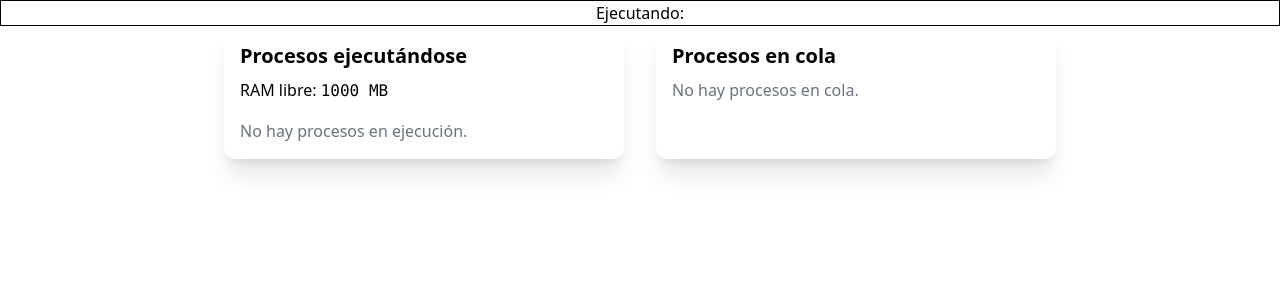
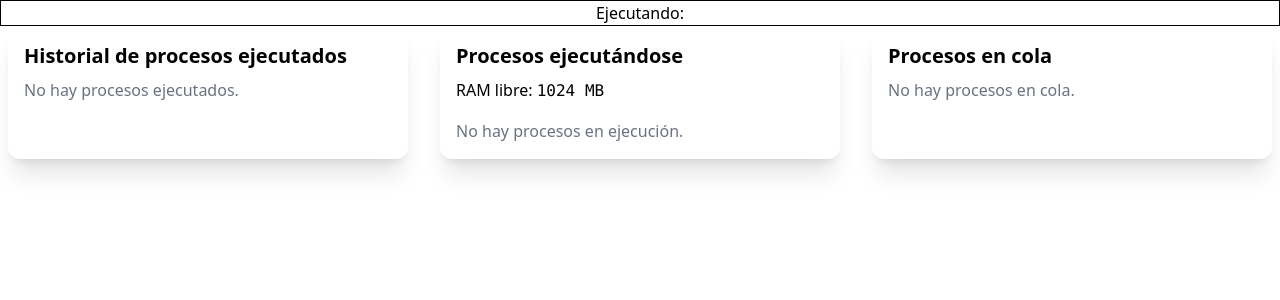
Before and after one commit to Maynor06/SimulatorOfProcessUmg, a React (Vite) app: page /simulador in a window 1280 px wide. Shown: the top 300 px of the page. Built offline with nearby package versions, Linux system fonts and the light colour scheme.

Commit message:
[FIX] mejorando logica del simulador

```diff
--- a/src/components/BarraSimulatorProcess.tsx
+++ b/src/components/BarraSimulatorProcess.tsx
@@ -1,7 +1,7 @@
-import { useEffect, useState } from "react";
+
+import { useEffect, useState, useRef } from "react";
 import { useProcesoContext } from "../context/ProcesoContext";
 
-const RAM_INICIAL = 1000; // Puedes ajustar el valor inicial de RAM
 
 type ProcesoCorriendo = {
     PID: number;
@@ -10,60 +10,128 @@ type ProcesoCorriendo = {
     Duration: number;
     isRunning: boolean;
     isDone: boolean;
+    startTime?: number; // timestamp en ms
 };
 
 const BarraSimulatorProcess = () => {
-    const [ram, setRam] = useState(RAM_INICIAL);
-    const { procesos } = useProcesoContext();
+    const { procesos, memoriaTotal } = useProcesoContext();
+    const [ram, setRam] = useState(memoriaTotal);
     const [procesosCorriendo, setProcesosCorriendo] = useState<ProcesoCorriendo[]>([]);
     const [procesosPendientes, setProcesosPendientes] = useState<ProcesoCorriendo[]>([]);
-    const [ejecutados, setEjecutados] = useState<number[]>([]);
+    const [procesosEjecutados, setProcesosEjecutados] = useState<ProcesoCorriendo[]>([]);
+
+    // Actualiza los arrays de corriendo y pendientes según la RAM y los ejecutados
+    const actualizarColas = (procesosBase: ProcesoCorriendo[], ejecutados: ProcesoCorriendo[]) => {
+        let ramDisponible = memoriaTotal;
+        const corriendo: ProcesoCorriendo[] = [];
+        const pendientes: ProcesoCorriendo[] = [];
+
+        // Filtra los procesos que no han sido ejecutados
+        const noEjecutados = procesosBase.filter(
+            p => !ejecutados.some(e => e.PID === p.PID)
+        );
+
+        for (const proceso of noEjecutados) {
+            if (ramDisponible >= proceso.MemoriaRequired) {
+                ramDisponible -= proceso.MemoriaRequired;
+                corriendo.push({ ...proceso, isRunning: true, isDone: false, startTime: Date.now() });
+            } else {
+                pendientes.push({ ...proceso, isRunning: false, isDone: false });
+            }
+        }
+        setProcesosCorriendo(prev => {
+            // Mantener startTime si el proceso ya estaba corriendo
+            return corriendo.map(p => {
+                const old = prev.find(o => o.PID === p.PID);
+                return old && old.isRunning && !old.isDone && old.startTime ? { ...p, startTime: old.startTime } : p;
+            });
+        });
+        setProcesosPendientes(pendientes);
+        setRam(ramDisponible);
+    };
+
+    // Inicializa las colas al montar o cuando cambian los procesos/contexto
+    useEffect(() => {
+        // Convertir procesos del contexto a ProcesoCorriendo
+        const procesosCorriendoBase: ProcesoCorriendo[] = procesos.map(p => ({
+            ...p,
+            isRunning: false,
+            isDone: false
+        }));
+        actualizarColas(procesosCorriendoBase, procesosEjecutados);
+        // eslint-disable-next-line
+    }, [procesos, procesosEjecutados]);
+
+    // Maneja la ejecución de los procesos corriendo
+    // Timers persistentes por proceso
+
+    const timersRef = useRef<Map<number, number>>(new Map());
 
     useEffect(() => {
-        // Solo ejecuta el proceso que está corriendo actualmente
-        const procesoActual = procesosCorriendo.find(p => p.isRunning && !p.isDone);
-        if (!procesoActual) return;
+        procesosCorriendo.forEach((proceso) => {
+            if (proceso.isRunning && !proceso.isDone && proceso.startTime) {
+                if (procesosEjecutados.some(e => e.PID === proceso.PID)) return;
 
-        const timer = setTimeout(() => {
-            setProcesosCorriendo(prev => prev.map(p =>
-                p.PID === procesoActual.PID ? { ...p, isRunning: false, isDone: true } : p
-            ));
-            setRam(prevRam => Math.min(prevRam + procesoActual.MemoriaRequired, RAM_INICIAL));
-            setEjecutados(prev => [...prev, procesoActual.PID]);
-        }, procesoActual.Duration * 1000);
+                if (timersRef.current.has(proceso.PID)) return;
 
-        return () => clearTimeout(timer);
-    }, [procesosCorriendo]);
+                // Calcular tiempo restante
+                const elapsed = Date.now() - proceso.startTime;
+                const remaining = proceso.Duration * 1000 - elapsed;
+                if (remaining <= 0) {
+                    setProcesosEjecutados(prev => {
+                        if (prev.some(e => e.PID === proceso.PID)) return prev;
+                        return [...prev, { ...proceso, isRunning: false, isDone: true }];
+                    });
+                    timersRef.current.delete(proceso.PID);
+                    return;
+                }
+                const timerId = window.setTimeout(() => {
+                    setProcesosEjecutados(prev => {
+                        if (prev.some(e => e.PID === proceso.PID)) return prev;
+                        return [...prev, { ...proceso, isRunning: false, isDone: true }];
+                    });
+                    timersRef.current.delete(proceso.PID);
+                }, remaining);
+                timersRef.current.set(proceso.PID, timerId);
+            }
+        });
 
-    useEffect(() => {
-        // Calcular la cola y RAM localmente para evitar duplicados
-        let ramDisponible = RAM_INICIAL;
-        const nuevaCola: ProcesoCorriendo[] = [];
-        const procesosPendientes = procesos.filter(
-            (proceso) => !ejecutados.includes(proceso.PID)
-        );
+        timersRef.current.forEach((timerId, pid) => {
+            if (!procesosCorriendo.some(p => p.PID === pid && p.isRunning && !p.isDone)) {
+                clearTimeout(timerId);
+                timersRef.current.delete(pid);
+            }
+        });
 
-        for (const proceso of procesosPendientes) {
-            if (ramDisponible >= proceso.MemoriaRequired) {
-                ramDisponible -= proceso.MemoriaRequired;
-                nuevaCola.push({ ...proceso, isRunning: true, isDone: false });
-            }
-        }
-
-        setProcesosCorriendo(nuevaCola);
-        setRam(ramDisponible);
-        // eslint-disable-next-line
-    }, [procesos, ejecutados]);
-
-    // Procesos pendientes (en cola, no ejecutados ni corriendo)
-    const pendientes = procesos.filter(
-        (proceso) =>
-            !ejecutados.includes(proceso.PID) &&
-            !procesosCorriendo.some(p => p.PID === proceso.PID)
-    );
+        return () => {
+            timersRef.current.forEach((timerId) => clearTimeout(timerId));
+            timersRef.current.clear();
+        };
+    }, [procesosCorriendo, procesosEjecutados]);
 
     return (
         <div className="flex gap-8 justify-center">
+            <div className="bg-white p-4 rounded-xl shadow-xl w-[400px]">
+                <h2 className="text-xl font-bold mb-2">Historial de procesos ejecutados</h2>
+                <div>
+                    {procesosEjecutados.length === 0 ? (
+                        <div className="text-gray-500">No hay procesos ejecutados.</div>
+                    ) : (
+                        procesosEjecutados.map(proceso => (
+                            <div key={proceso.PID} className="mb-3 p-3 rounded-lg shadow bg-green-100">
+                                <div className="font-bold">{proceso.NombreProceso}</div>
+                                <div>PID: {proceso.PID}</div>
+                                <div>Memoria: {proceso.MemoriaRequired} MB</div>
+                                <div>Duración: {proceso.Duration}s</div>
+                                <div>
+                                    <span className="text-green-700 font-bold">Ejecutado</span>
+                                </div>
+                            </div>
+                        ))
+                    )}
+                </div>
+            </div>
+
             <div className="bg-white p-4 rounded-xl shadow-xl w-[400px]">
                 <h2 className="text-xl font-bold mb-2">Procesos ejecutándose</h2>
                 <div className="mb-4">RAM libre: <span className="font-mono">{ram} MB</span></div>
@@ -78,9 +146,7 @@ const BarraSimulatorProcess = () => {
                                 <div>Memoria: {proceso.MemoriaRequired} MB</div>
                                 <div>Duración: {proceso.Duration}s</div>
                                 <div>
-                                    Estado: {proceso.isDone ? (
-                                        <span className="text-green-600 font-bold">Ejecutado</span>
-                                    ) : proceso.isRunning ? (
+                                    Estado: {proceso.isRunning ? (
                                         <span className="text-blue-600 font-bold">Ejecutando...</span>
                                     ) : (
                                         <span className="text-gray-600">En espera</span>
@@ -94,10 +160,10 @@ const BarraSimulatorProcess = () => {
             <div className="bg-white p-4 rounded-xl shadow-xl w-[400px]">
                 <h2 className="text-xl font-bold mb-2">Procesos en cola</h2>
                 <div>
-                    {pendientes.length === 0 ? (
+                    {procesosPendientes.length === 0 ? (
                         <div className="text-gray-500">No hay procesos en cola.</div>
                     ) : (
-                        pendientes.map(proceso => (
+                        procesosPendientes.map(proceso => (
                             <div key={proceso.PID} className="mb-3 p-3 rounded-lg shadow bg-yellow-100">
                                 <div className="font-bold">{proceso.NombreProceso}</div>
                                 <div>PID: {proceso.PID}</div>
@@ -113,6 +179,6 @@ const BarraSimulatorProcess = () => {
             </div>
         </div>
     );
-}
+};
 
 export default BarraSimulatorProcess;
```
